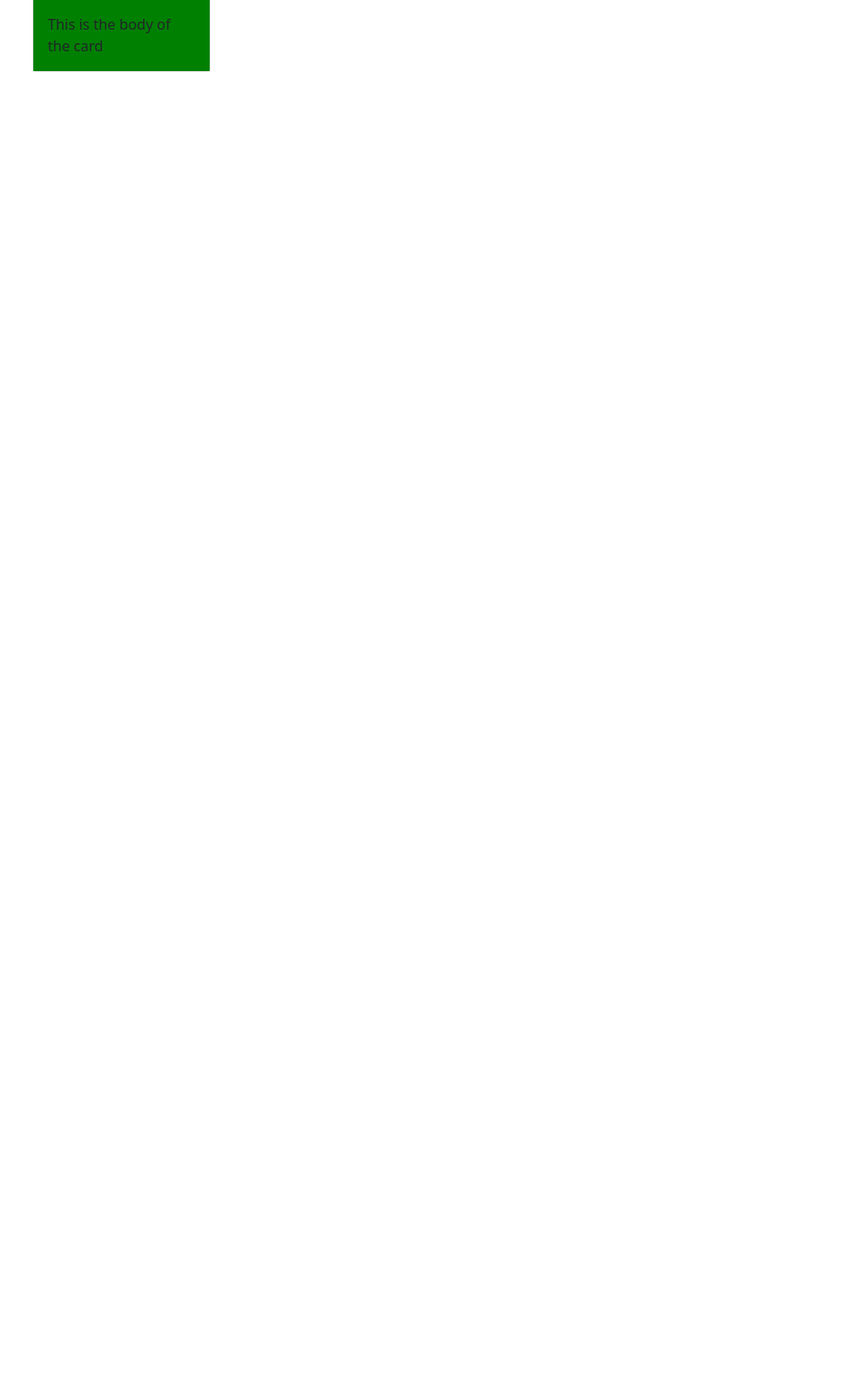
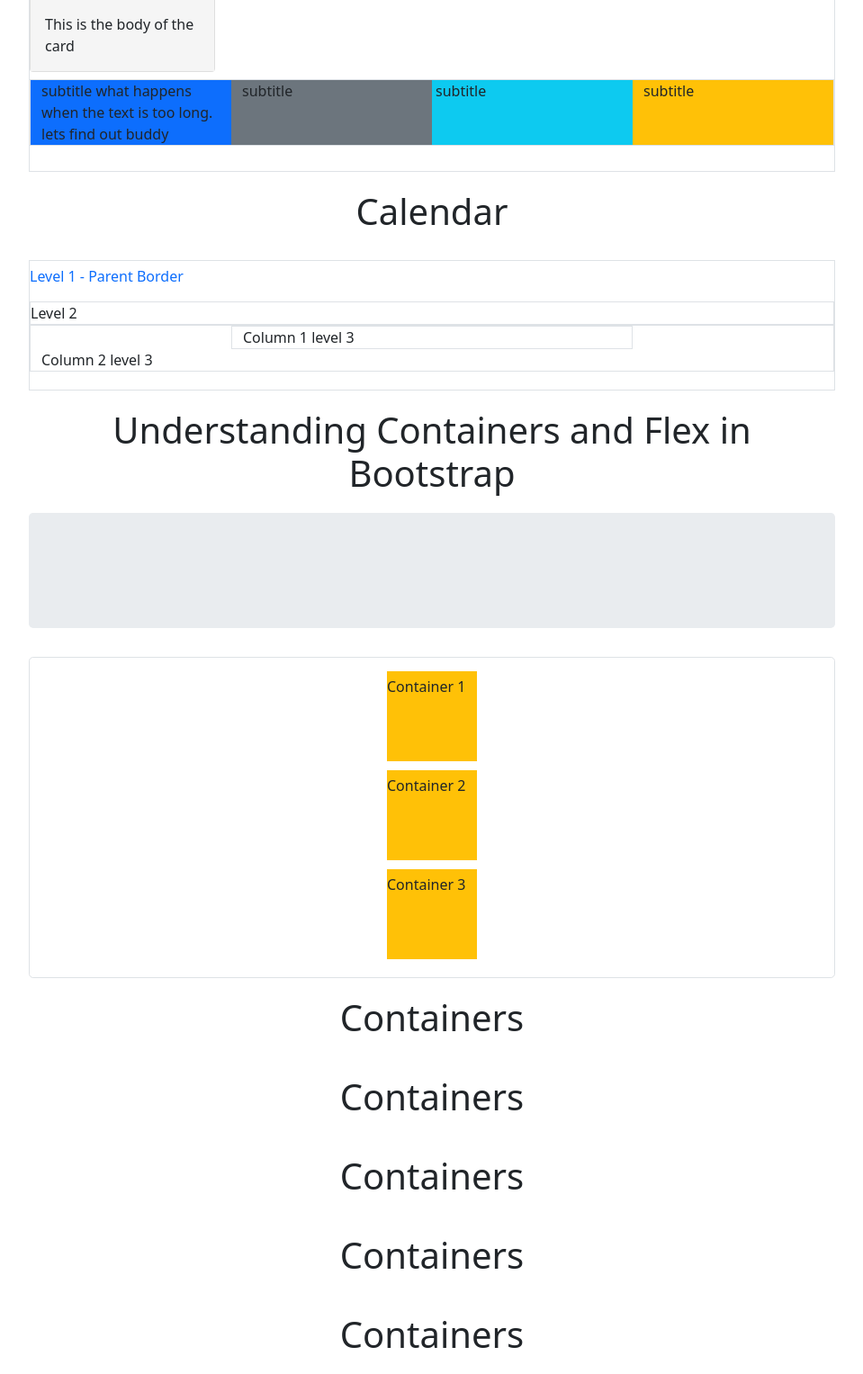
Before and after one commit to wilfred321/weatherapp, a Flask app: page / in a window 1280 px wide. Shown: the part 1262-2789 px from the top of the page at 90% size, without its empty margins (160-1119 px from the left). Before the commit the page ends 1342 px from the top, so only its background shows below. Run offline with Flask 2, Linux system fonts and the light colour scheme; data that the repository does not hold is empty; some libraries are stand-ins or nearby versions.

Commit message:
working on UI

```diff
--- a/weatherapp/static/css/styles.css
+++ b/weatherapp/static/css/styles.css
@@ -93,7 +93,7 @@ body {
 
 
  .s1 {
-    background-color: green;
+    background-color: #f5f5f5
 }
 
 .weather-icon{
@@ -112,3 +112,20 @@ body {
     padding-left:10px
 
 }
+
+
+.cont1{
+
+    width: 100px;
+    height: 100px;
+}
+.cont2{
+
+    width: 100px;
+    height: 100px;
+}
+.cont3{
+
+    width: 100px;
+    height: 100px;
+}
--- a/weatherapp/templates/base.html
+++ b/weatherapp/templates/base.html
@@ -53,7 +53,7 @@
 
         <div class="collapse navbar-collapse" id="navbarSupportedContent">
             <ul class="navbar-nav mr-auto">
-                <li class="nav-item active">
+                <li class="nav-item">
                     <a class="nav-link" href="#">Home <span class="sr-only">(current)</span></a>
                 </li>
                 <li class="nav-item">
@@ -71,9 +71,9 @@
                         <a class="dropdown-item" href="#">Something else here</a>
                     </div>
                 </li>
-                <!-- <li class="nav-item">
-                    <a class="nav-link disabled" href="#">Disabled</a>
-                </li> -->
+                <li class="nav-item">
+                    <a class="nav-link" href="#">Peferences</a>
+                </li>
             </ul>
 
 
--- a/weatherapp/templates/index.html
+++ b/weatherapp/templates/index.html
@@ -21,13 +21,12 @@
 
 
 
-<div class="container border-info border-rounded-3">
+<div class="container s1 m-auto border-rounded-5">
     <div class="row">
+
         <div class="col-sm-3">
-            <div class="row mx-auto">
+            <div class="row m-auto">
 
-
-                <div class=" container">
                 <div class="card">
                     <div class="location">
                         <h5>{{weather.city}}</h5>
@@ -41,9 +40,9 @@
                     </div>
                     <div class="weather-description mx-auto text-small">{{weather.description}}</div>
                 </div>
-                </div>
 
-                <div class="card">
+
+                <div class="card my-4">
                     <div class="location">
                         <h5>{{weather.city}}</h5>
                     </div>
@@ -70,7 +69,8 @@
                     <h5 class="card-title">Daily Weather Forcast Notification</h5>
                     <p class="card-text">Would you like to recieve a daily weather forcast from us?
                         Subscribe
-                        below. This Appication is a one stop shop for all the information you need to have a productive
+                        below. This Appication is a one stop shop for all the information you need to have a
+                        productive
                         day every day.</p>
                     <p class="card-text">We Provide all the information you need covering weather forcast,
                         exchange rate and calender
@@ -111,19 +111,22 @@
         <div class="modal-content">
             <div class="modal-header">
                 <h5 class="modal-title text-medium" id="exampleModalLabel">New Subscription</h5>
-                <button type="button" class="btn-close" data-dismiss="modal" aria-label="Close">
+                <button type="button" class="close" data-dismiss="modal" aria-label="Close">
                     <span aria-hidden="true">&times;</span>
                 </button>
+
+
+
             </div>
             <div class="modal-body">
                 <form action="{{url_for('subscribe')}}" method='post'>
                     <div class="form-group">
-                        <label for="subsciber-name" class="col-form-label text-small">Fullname:</label>
+                        <label for="subsciber-name" class="col-form-label text-small"></label>
                         <input type="text" class="form-control text-small" name="subscriber-name"
                             placeholder="e.g John Doe">
                     </div>
                     <div class="form-group">
-                        <label for="subscriber-email" class="col-form-label text-small">Email:</label>
+                        <label for="subscriber-email" class="col-form-label text-small"></label>
                         <input class="form-control text-small" name="subscriber-email"
                             placeholder="e.g johndoe@example.com">
                     </div>
@@ -140,12 +143,14 @@
 
 <div class="heading display-6 ">Added Locations</div>
 
-<div class="container">
+<div class="container border">
 
-    <div class="row padding-0 ">
+    <div class="row">
 
+
+        <!-- COLUMN 1 -->
         <div class="col-3">
-            <div class="card m-1">
+            <div class="card">
                 <div class="card-header ">
                     {{weather.city}}, {{weather.country}}
                 </div>
@@ -160,24 +165,30 @@
                 </div>
             </div>
 
+
+            <!-- COLUMN 2 -->
         </div>
         <div class="col-3">
-            <div class="card m-1">
+            <div class="card">
                 <div class="card-header ">This is a card</div>
                 <div class="card-title">This is the title of the card</div>
                 <div class="card-body">Here comes the body of the card</div>
             </div>
         </div>
+
+        <!-- COLUMN 3 -->
         <div class="col-3">
-            <div class="card m-1">
+            <div class="card">
                 <div class="card-header">This is a card</div>
                 <div class="card-title">This is the title of the card</div>
                 <div class="card-body">Here comes the body of the card</div>
             </div>
 
+
+            <!-- COLUMN 4 -->
         </div>
         <div class="col-3">
-            <div class="card m-1">
+            <div class="card">
                 <div class="card-header">This is a card</div>
                 <div class="card-title">This is the title of the card</div>
                 <div class="card-body">Here comes the body of the card</div>
@@ -185,7 +196,66 @@
         </div>
     </div>
 
+    <div class="row text-large border mx-auto my-2">
+
+        <div class="col-3 bg-primary p-auto">subtitle what happens when the text is too long. lets find out buddy
         </div>
+        <div class="col-3 bg-secondary p-auto">subtitle</div>
+        <div class="col-3 bg-info pl-1 p-auto">subtitle</div>
+        <div class="col-3 bg-warning p-auto">subtitle</div>
+    </div>
+
+</div>
+
+<div class="heading display-6 ">Calendar</div>
+<div class="container border border-solid">
+    <p class="text-primary">Level 1 - Parent Border</p>
+    <div class="row border m-auto">
+        Level 2
+    </div>
+
+    <div class="row border m-auto">
+
+
+        <div class="col-sm-6 border m-auto">Column 1 level 3</div>
+        <div class="col-sm-m-auto">Column 2 level 3</div>
+        <!-- <div class="col-sm-3 border-solid">Column 3 level 3</div> -->
+
+    </div>
+
+
+</div>
+
+
+<div class="heading display-6 ">Understanding Containers and Flex in Bootstrap</div>
+
+<div class="jumbotron">
+
+</div>
+
+
+<div class="container border rounded-3">
+    <div class="container bg-warning cont1">Container 1</div>
+    <div class="container bg-warning cont2">Container 2</div>
+    <div class="container bg-warning cont3">Container 3</div>
+    <div class="row">
+
+        <!-- <div class="container img">
+        <img src="\static\media\great-egret.jpg">
+
+    </div> -->
+    </div>
+
+</div>
+
+
+<div class="heading display-6 ">Containers</div>
+
+<div class="heading display-6 ">Containers</div>
+<div class="heading display-6 ">Containers</div>
+<div class="heading display-6 ">Containers</div>
+<div class="heading display-6 ">Containers</div>
+
 
 
 
```
Lines whose indentation alone changed are shown as unchanged.
